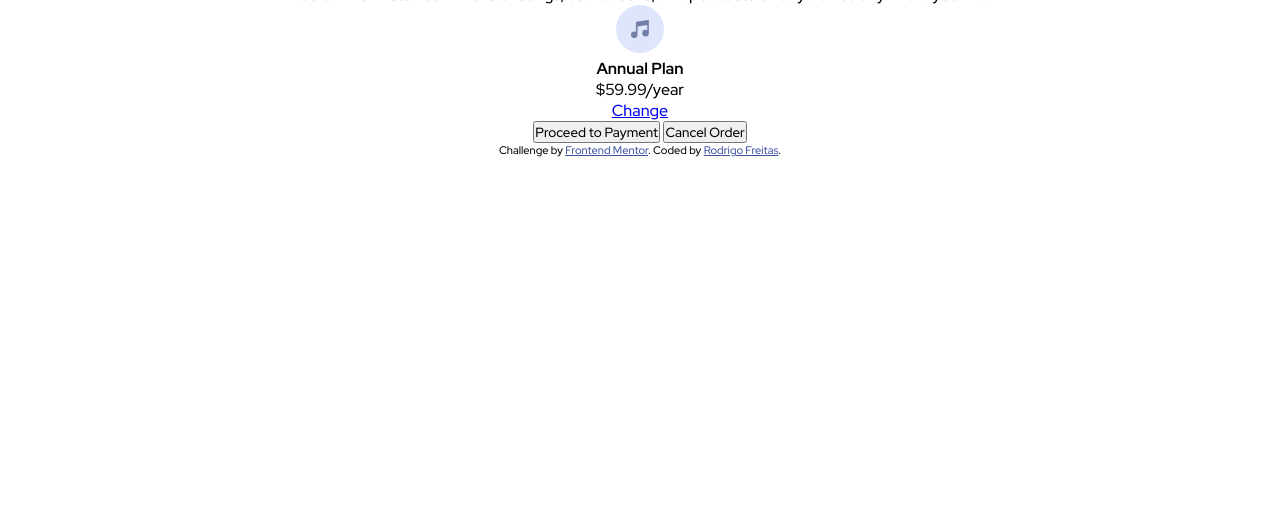
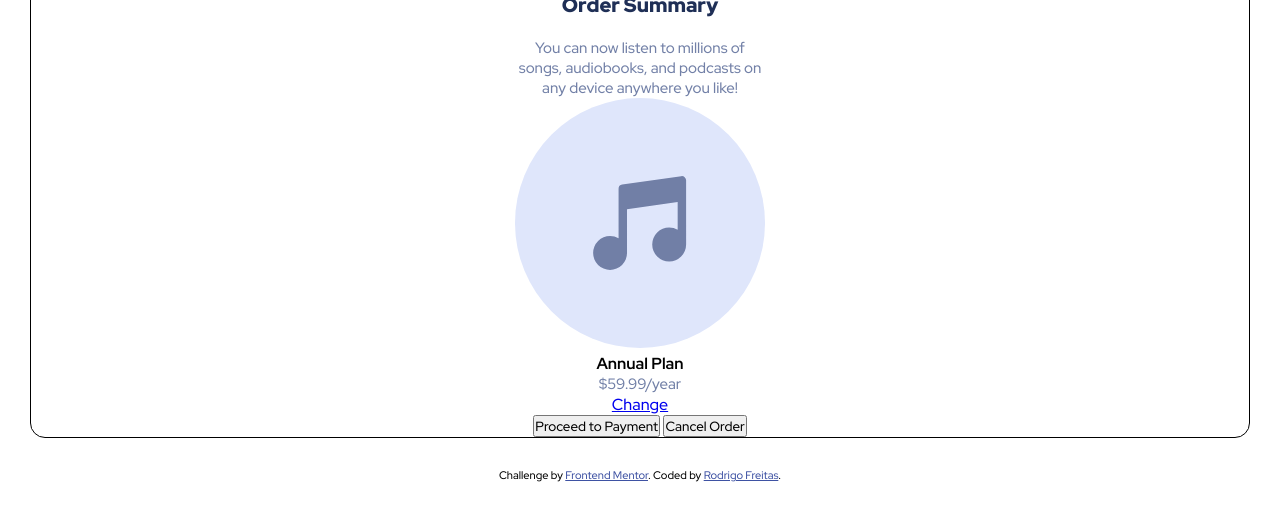
Before and after one commit to Rodjfreitas/Order-summary-card, a plain HTML site: page index.html in a window 1280 px wide. Shown: the part 284-800 px from the top of the page. Drawn offline with Linux system fonts and the light colour scheme.

Commit message:
estilização do border-radius do cartão principal, border-radius e tamanho da imagem, cores e tamanho da fonte do título do cartão e parágrafo principal

```diff
--- a/index.html
+++ b/index.html
@@ -18,7 +18,9 @@
 <body>
   <main>
     <div id="card">
-      <img src="images/illustration-hero.svg" alt="">
+      <div>
+        <img src="images/illustration-hero.svg" alt="">
+      </div>
       <h1>Order Summary</h1>
       <p>  You can now listen to millions of songs, audiobooks, and podcasts on any
         device anywhere you like!</p>
--- a/style.css
+++ b/style.css
@@ -6,6 +6,41 @@
   text-align: center;
 }
 
+#card{
+  display: flex;
+  flex-direction: column;
+  justify-content: center;
+  align-items: center;
+  margin: 30px;
+  border-radius: 15px;
+  border: 1px solid black;
+}
+
+#card img{
+  width: 100%;
+  object-fit: cover;
+  border-radius: 15px 15px 0 0;
+}
+
+h1{
+  font-weight: 900;
+  color: hsl(223, 47%, 23%);
+  font-size: 20px;
+  margin-top: 20px;
+  margin-bottom: 20px;
+}
+
+p{
+  font-weight: 500;
+  font-size: 15px;
+  color: hsl(224, 23%, 55%);
+}
+
+#card p{
+  width: 250px;
+  color: hsl(224, 23%, 55%);
+}
+
 
 
 
```
